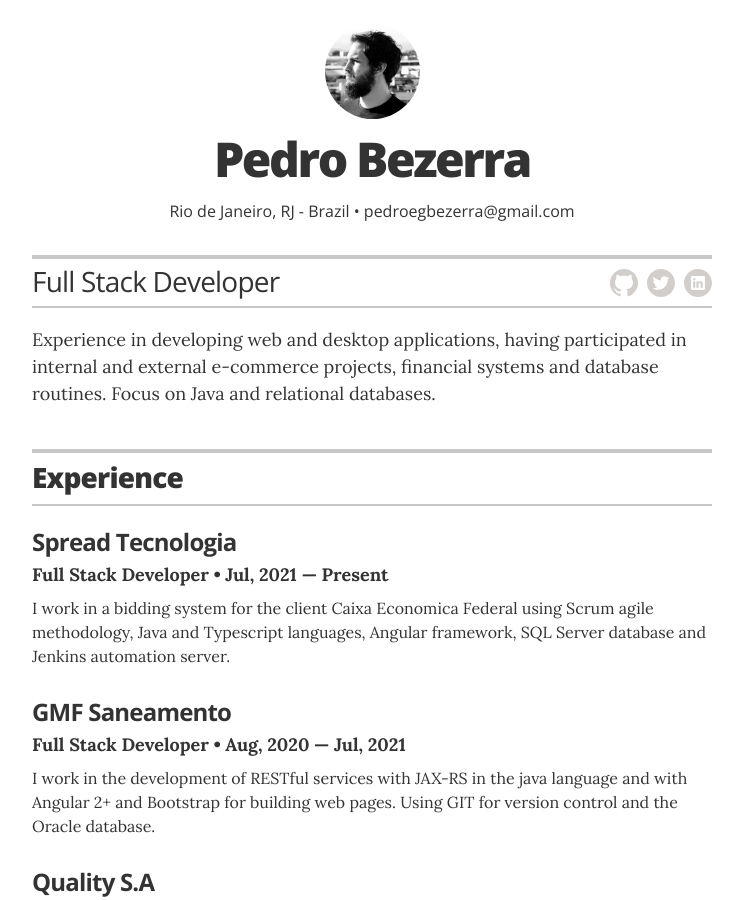
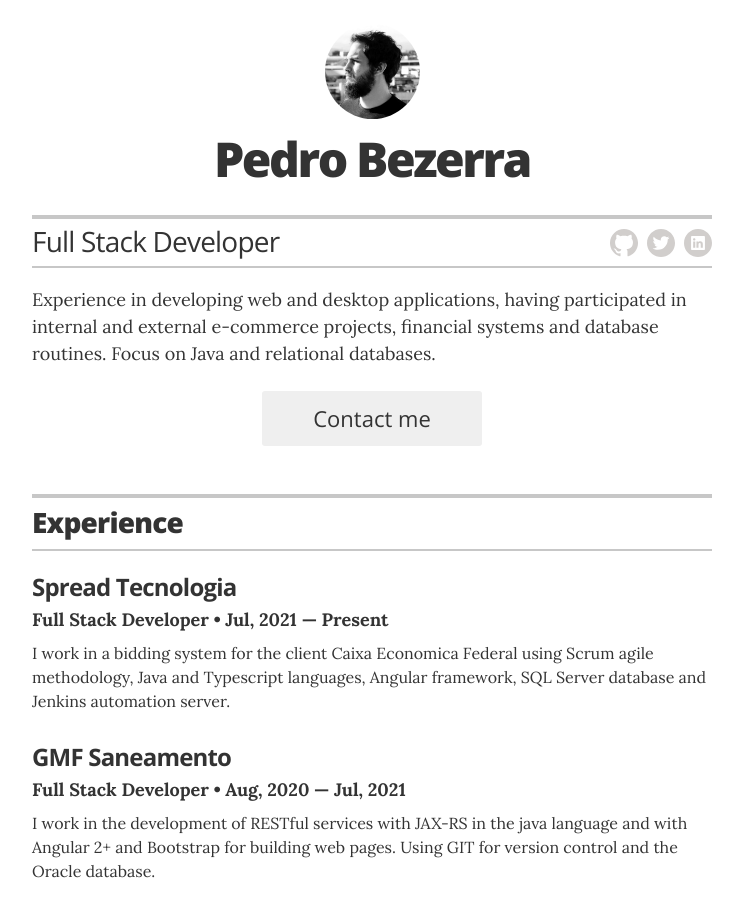
Before and after one commit to pedrobezerradev/pedrobezerradev.github.io, a Jekyll site: the page built from index.html, in a window 1280 px wide and 900 px high. Shown: the whole window, without its empty margins (268-1011 px from the left). Built offline with Jekyll 4.4.1, drawn with Linux system fonts in a browser that asks for light colours; some of the changed lines change nothing that is shown.

Commit message:
bla bla bla

```diff
--- a/_config.yml
+++ b/_config.yml
@@ -21,7 +21,7 @@ resume_contact_telephone:       "XXXX-XXXXX"
 resume_contact_address:         "Rio de Janeiro, RJ - Brazil"
 
 resume_header_contact_info:     "Rio de Janeiro, RJ - Brazil • pedroegbezerra@gmail.com"
-display_header_contact_info:    "true"
+display_header_contact_info:    "false"
 
 resume_header_intro: "<p>Experience in developing web and desktop applications, having participated in internal and external e-commerce projects, financial systems and database routines. Focus on Java and relational databases.</p>"
 
--- a/_layouts/resume.html
+++ b/_layouts/resume.html
@@ -39,15 +39,12 @@
           {{ site.resume_header_intro }}
         </div>
 
-        <!--
-          REMOÇÂO DO BOTAO DE CONTATO
         {% if site.resume_looking_for_work == 'yes' %}
         <a href="mailto:{{ site.resume_contact_email }}" class="contact-button no-print" itemprop="email">Contact me</a>
         {% elsif site.resume_looking_for_work == 'no' %}
         <a class="contact-button not-looking no-print">I'm not looking for work right now.</a>
         {% else %}
         {% endif %}
-        -->
 
       </header>
 
```
Lines whose indentation alone changed are shown as unchanged.
